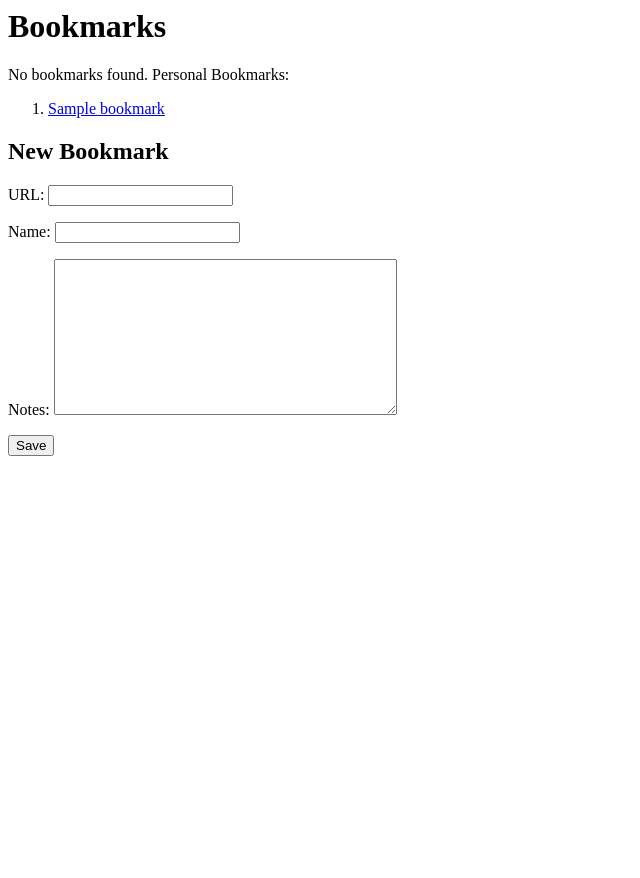
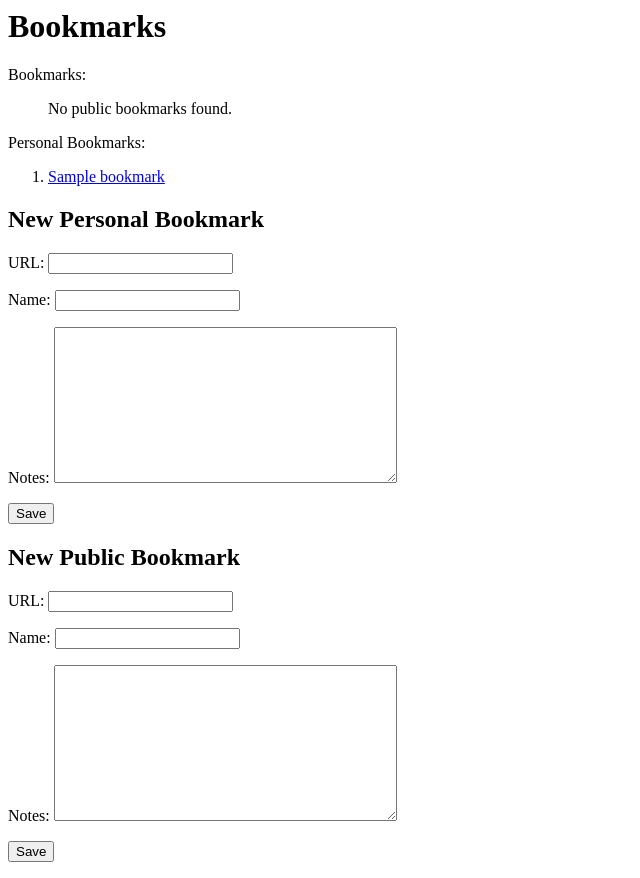
Before and after one commit to Mephestys/djorg, a Django app: page /bookmarks/ in a window 1280 px wide. Shown: the whole page, without its empty margins (0-640 px from the left). Before the commit the page ends 456 px from the top, so only its background shows below. Run offline with Django 3.2, Linux system fonts and the light colour scheme; a user stored in the database is signed in; tables that the repository leaves empty hold one stand-in row (values such as "Sample post").

Commit message:
Slightly cleaner bookmarks index page, starting on personal bookmarks - Has a probably non-functional class for personal bookmarks, that's all

```diff
--- a/bookmarks/forms.py
+++ b/bookmarks/forms.py
@@ -1,8 +1,12 @@
 from django import forms
-from .models import Bookmark
+from .models import Bookmark, PersonalBookmark
 
 class BookmarkForm(forms.ModelForm):
-
   class Meta:
     model = Bookmark
     fields = ('url', 'name', 'notes')
+
+class PersonalBookmarkForm(BookmarkForm):
+  class Meta:
+    model = PersonalBookmark
+    fields = BookmarkForm.Meta.fields
--- a/bookmarks/templates/bookmarks/index.html
+++ b/bookmarks/templates/bookmarks/index.html
@@ -1,35 +1,39 @@
 <h1>Bookmarks</h1>
 
-{% if bookmarks %}
 Bookmarks:
 
 <ol>
   {% for bookmark in bookmarks %}
   <li><a href="{{ bookmark.url }}">{{ bookmark.name }}</a></li>
+  {% empty %}
+    No public bookmarks found.
   {% endfor %}
 </ol>
 
-{% else %}
-No bookmarks found.
-{% endif %}
-
-{% if personal_bookmarks %}
+{% if request.user.is_authenticated %}
 
 Personal Bookmarks:
 
 <ol>
   {% for bookmark in personal_bookmarks %}
   <li><a href="{{ bookmark.url }}">{{ bookmark.name }}</a></li>
+  {% empty %}
+    No personal bookmarks found.
   {% endfor %}
 </ol>
 
-{% else %}
-No personal bookmarks found.
-{% endif %}
-
-<h2>New Bookmark</h2>
+<h2>New Personal Bookmark</h2>
 <form method="POST" class="bookmark-form">
   {% csrf_token %}
   {{ form.as_p }}
   <button type="submit" class="save btn btn-default">Save</button>
 </form>
+
+{% endif %}
+
+<h2>New Public Bookmark</h2>
+<form method="POST" class="bookmark-form">
+  {% csrf_token %}
+  {{ form.as_p }}
+  <button type="submit" class="save btn btn-default">Save</button>
+</form>
```
